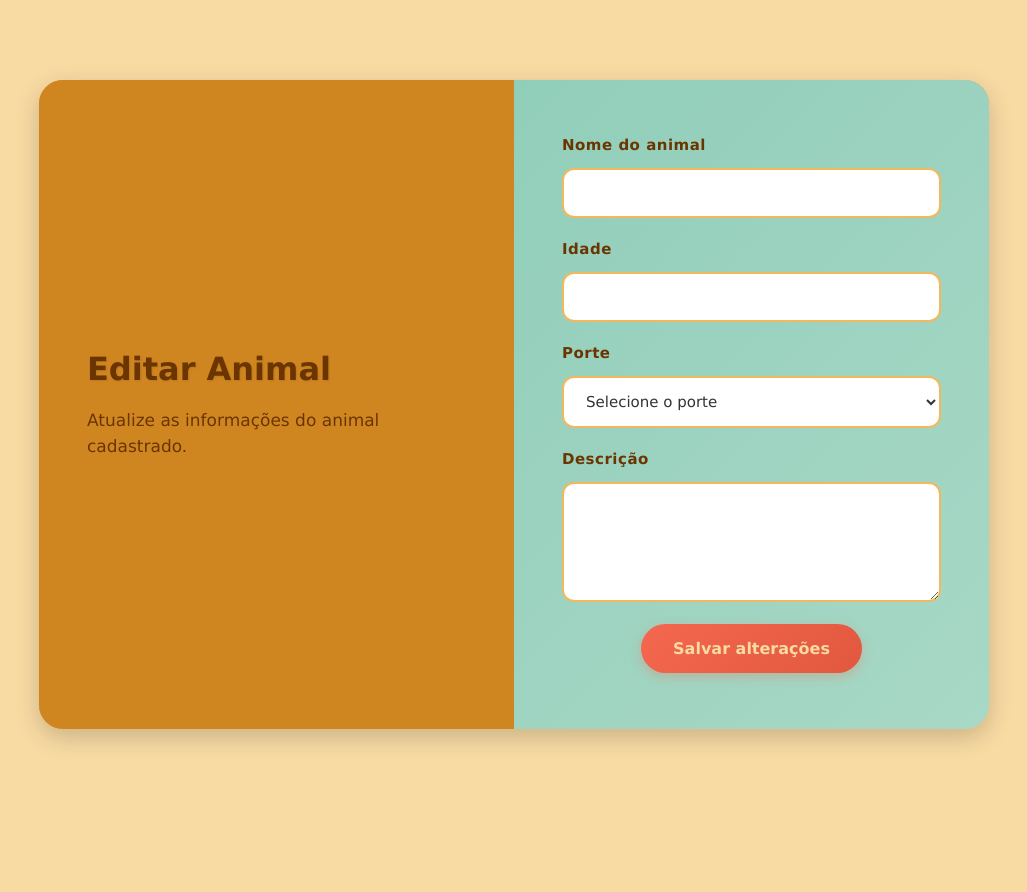
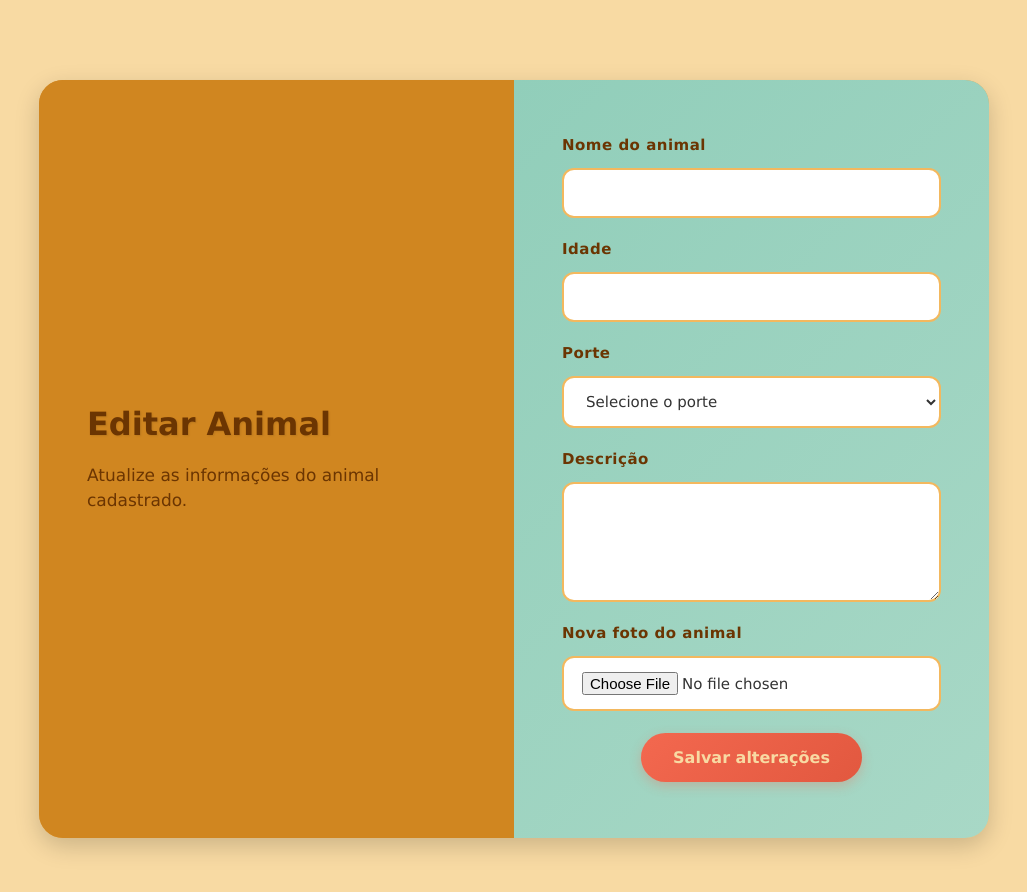
Before and after one commit to eusam04/adote-com-faro, a React (Vite) app in the folder frontend/: page /editar-animal/1 in a window 1280 px wide. Shown: the top 892 px of the page, without its empty margins (126-1153 px from the left). Before the commit the page ends 829 px from the top, so only its background shows below. Built offline with nearby package versions, Linux system fonts and the light colour scheme; no server answers.

Commit message:
Implementa edicao de animais com troca de foto

```diff
--- a/frontend/src/pages/EditarAnimal/EditarAnimal.jsx
+++ b/frontend/src/pages/EditarAnimal/EditarAnimal.jsx
@@ -13,6 +13,7 @@ function EditarAnimal() {
     const [porte, setPorte] = useState('');
     const [descricao, setDescricao] = useState('');
     const [mensagem, setMensagem] = useState('');
+    const [foto, setFoto] = useState(null);
 
     useEffect(() => {
         async function carregarAnimal() {
@@ -43,15 +44,21 @@ function EditarAnimal() {
 
         const token = localStorage.getItem('token');
 
+        const formData = new FormData();
+
+        formData.append('nome', nome);
+        formData.append('idade', idade);
+        formData.append('porte', porte);
+        formData.append('descricao', descricao);
+
+        if (foto) {
+          formData.append('foto', foto);
+        }
+
         try {
           await api.put(
             `/animais/${id}`,
-        {
-          nome,
-          idade,
-          porte,
-          descricao
-        },
+            formData,
             {
               headers: {
                 Authorization: `Bearer ${token}`
@@ -135,6 +142,17 @@ function EditarAnimal() {
                         />
                     </div>
 
+                    <div className="form-group">
+                        <label htmlFor="foto">Nova foto do animal</label>
+
+                        <input
+                            type="file"
+                            id="foto"
+                            accept="image/*"
+                            onChange={(event) => setFoto(event.target.files[0])}
+                        />
+                    </div>
+
                     <button type="submit" className="editar-animal-button">
                         Salvar alterações
                     </button>
```
Also changed, not shown: 1 other file (tests, documents, lock files or other folders). Lines whose indentation alone changed are shown as unchanged.
